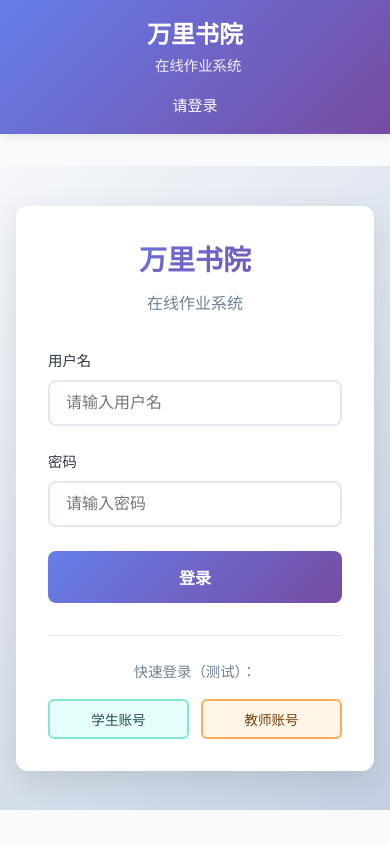
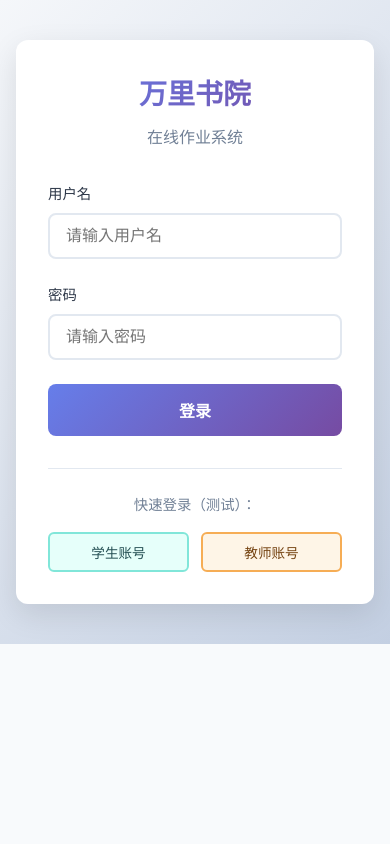
Before and after one commit to JamesWuVip/wanli-education-frontend, a Vue app: page / in a window 390 px wide. Built offline with nearby package versions, Linux system fonts and the light colour scheme; the HTML template or start-up script is replaced by a standard one.

Commit message:
feat: 添加App.vue根组件

```diff
--- a/src/App.vue
+++ b/src/App.vue
@@ -1,202 +1,3 @@
-<script setup lang="ts">
-import { RouterLink, RouterView, useRouter } from 'vue-router'
-import { onMounted, watch } from 'vue'
-import { useAuthStore } from '@/stores/auth'
-
-const router = useRouter()
-const authStore = useAuthStore()
-
-// 退出登录
-const logout = async () => {
-  try {
-    await authStore.logout()
-    router.push('/')
-  } catch (err) {
-    console.error('退出登录失败:', err)
-    // 即使失败也跳转到首页
-    router.push('/')
-  }
-}
-
-// 监听路由变化，检查认证状态
-watch(() => router.currentRoute.value, async (to) => {
-  if (to.meta.requiresAuth && !authStore.isAuthenticated) {
-    const isValid = await authStore.checkAuth()
-    if (!isValid) {
-      router.push('/')
-    }
-  }
-})
-
-onMounted(() => {
-  // 初始化认证状态
-  authStore.initAuth()
-})
-</script>
-
 <template>
-  <div class="app">
-    <!-- 顶部导航栏 -->
-    <header class="header">
-      <div class="container">
-        <div class="header-content">
-          <div class="logo">
-            <h1>万里书院</h1>
-            <span class="subtitle">在线作业系统</span>
-          </div>
-
-          <nav class="nav" v-if="authStore.isAuthenticated">
-            <RouterLink to="/assignments" class="nav-link" data-testid="assignments-link">
-              <span>我的作业</span>
-            </RouterLink>
-          </nav>
-
-          <div class="user-info" v-if="authStore.isAuthenticated">
-            <span class="username">{{ authStore.user?.name || authStore.user?.username }}</span>
-            <button @click="logout" class="logout-btn">退出</button>
-          </div>
-          <div v-else class="login-prompt">
-            <span>请登录</span>
-          </div>
-        </div>
-      </div>
-    </header>
-
-    <!-- 主要内容区域 -->
-    <main class="main">
-      <RouterView />
-    </main>
-
-    <!-- 底部 -->
-    <footer class="footer" v-if="authStore.isAuthenticated">
-      <div class="container">
-        <p>&copy; 2024 万里书院. 保留所有权利.</p>
-      </div>
-    </footer>
-  </div>
+  <router-view />
 </template>
-
-<style scoped>
-.app {
-  min-height: 100vh;
-  display: flex;
-  flex-direction: column;
-  background-color: #f8fafc;
-}
-
-.header {
-  background: linear-gradient(135deg, #667eea 0%, #764ba2 100%);
-  color: white;
-  box-shadow: 0 2px 10px rgba(0, 0, 0, 0.1);
-}
-
-.container {
-  max-width: 1200px;
-  margin: 0 auto;
-  padding: 0 20px;
-}
-
-.header-content {
-  display: flex;
-  align-items: center;
-  justify-content: space-between;
-  padding: 1rem 0;
-}
-
-.logo h1 {
-  margin: 0;
-  font-size: 1.8rem;
-  font-weight: 700;
-  color: white;
-}
-
-.logo .subtitle {
-  font-size: 0.9rem;
-  opacity: 0.9;
-  margin-left: 0.5rem;
-}
-
-.nav {
-  display: flex;
-  gap: 2rem;
-}
-
-.nav-link {
-  color: white;
-  text-decoration: none;
-  padding: 0.5rem 1rem;
-  border-radius: 6px;
-  transition: all 0.3s ease;
-  font-weight: 500;
-}
-
-.nav-link:hover {
-  background-color: rgba(255, 255, 255, 0.1);
-  transform: translateY(-1px);
-}
-
-.nav-link.router-link-active {
-  background-color: rgba(255, 255, 255, 0.2);
-}
-
-.user-info {
-  display: flex;
-  align-items: center;
-  gap: 1rem;
-}
-
-.username {
-  font-weight: 500;
-  color: white;
-}
-
-.logout-btn {
-  background: rgba(255, 255, 255, 0.1);
-  color: white;
-  border: 1px solid rgba(255, 255, 255, 0.3);
-  padding: 0.5rem 1rem;
-  border-radius: 6px;
-  cursor: pointer;
-  transition: all 0.3s ease;
-  font-size: 0.9rem;
-}
-
-.logout-btn:hover {
-  background: rgba(255, 255, 255, 0.2);
-  transform: translateY(-1px);
-}
-
-.main {
-  flex: 1;
-  padding: 2rem 0;
-}
-
-.footer {
-  background-color: #2d3748;
-  color: #a0aec0;
-  padding: 1rem 0;
-  text-align: center;
-  margin-top: auto;
-}
-
-.footer p {
-  margin: 0;
-  font-size: 0.9rem;
-}
-
-/* 响应式设计 */
-@media (max-width: 768px) {
-  .header-content {
-    flex-direction: column;
-    gap: 1rem;
-  }
-
-  .nav {
-    gap: 1rem;
-  }
-
-  .logo h1 {
-    font-size: 1.5rem;
-  }
-}
-</style>
```
